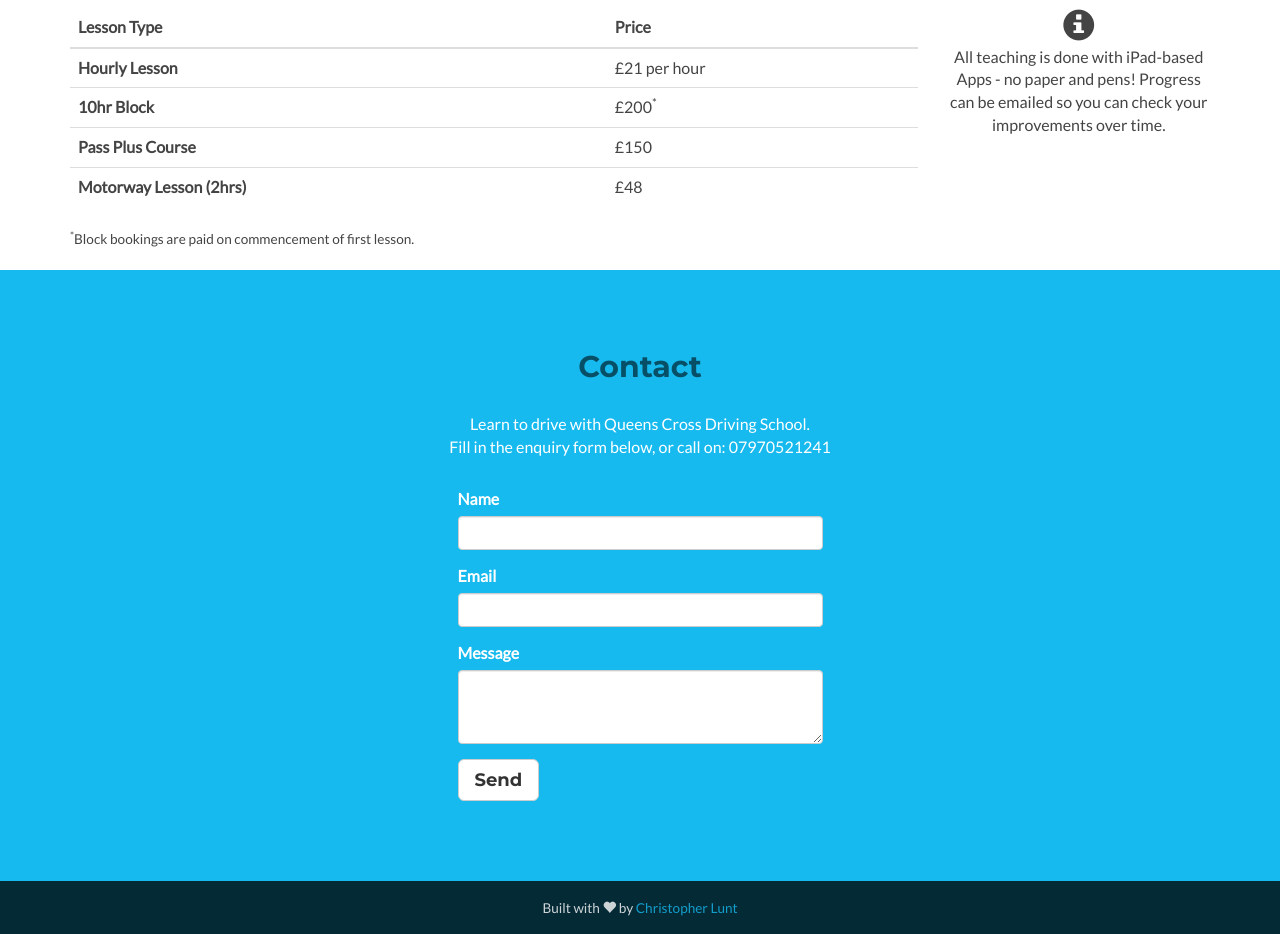
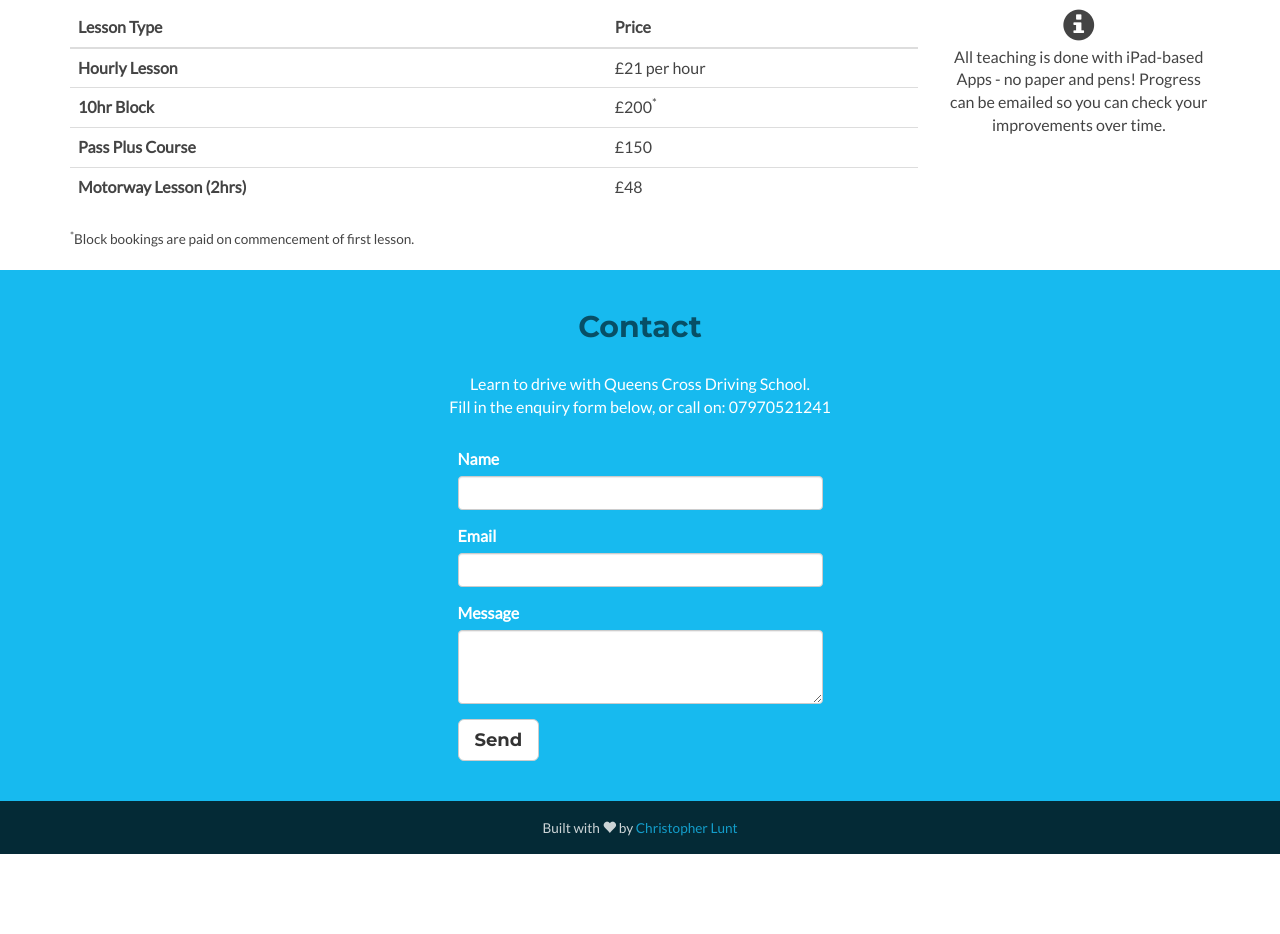
Before and after one commit to kirisu/queenscross, a Jekyll site: the page built from index.html, in a window 1280 px wide. Shown: the part 1234-2168 px from the top of the page. Built offline with Jekyll 4.4.1, drawn with Linux system fonts in a browser that asks for light colours; after the commit the page ends 2088 px from its top, so only the background shows below that.

Commit message:
Adjust padding around contact area.

```diff
--- a/_frontend/sass/_base.scss
+++ b/_frontend/sass/_base.scss
@@ -319,7 +319,7 @@ a.btn-cta-secondary,
 
 /* ======= Contact Section ======= */
 .contact {
-  padding: 80px 0;
+  padding: 40px 0;
   background: $color;
   color: #fff;
 
--- a/_sass/_base.scss
+++ b/_sass/_base.scss
@@ -320,7 +320,7 @@ a.btn-cta-secondary,
 
 /* ======= Contact Section ======= */
 .contact {
-  padding: 80px 0;
+  padding: 40px 0;
   background: $color;
   color: #fff;
 
```
